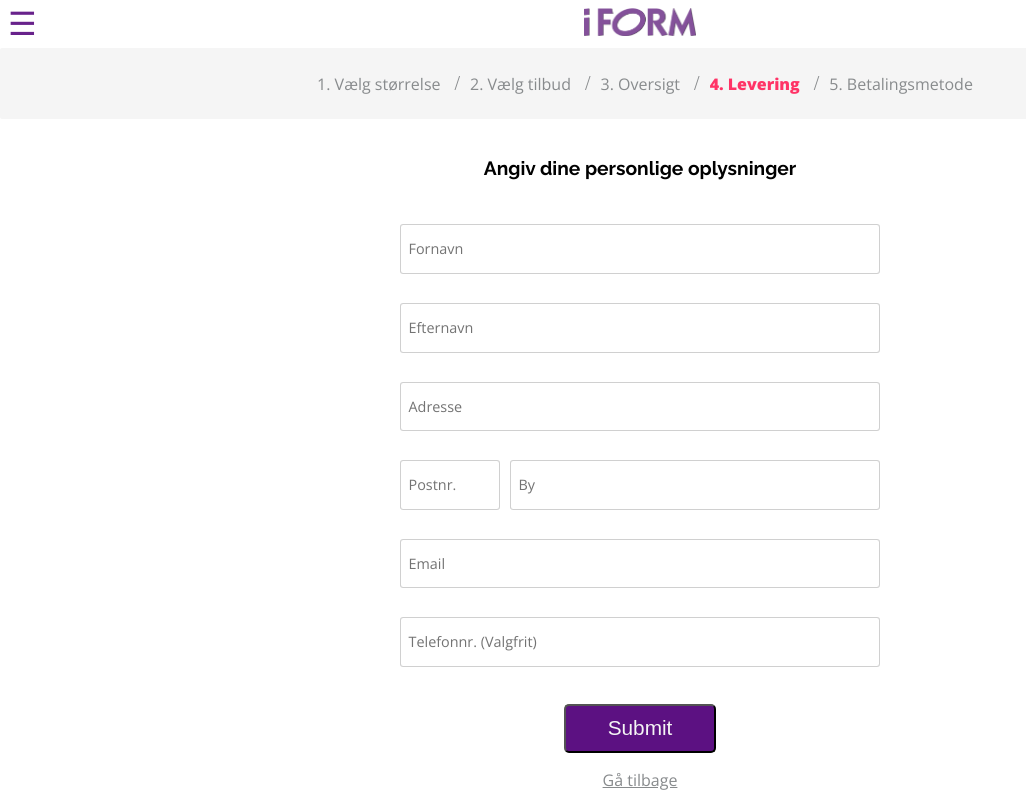
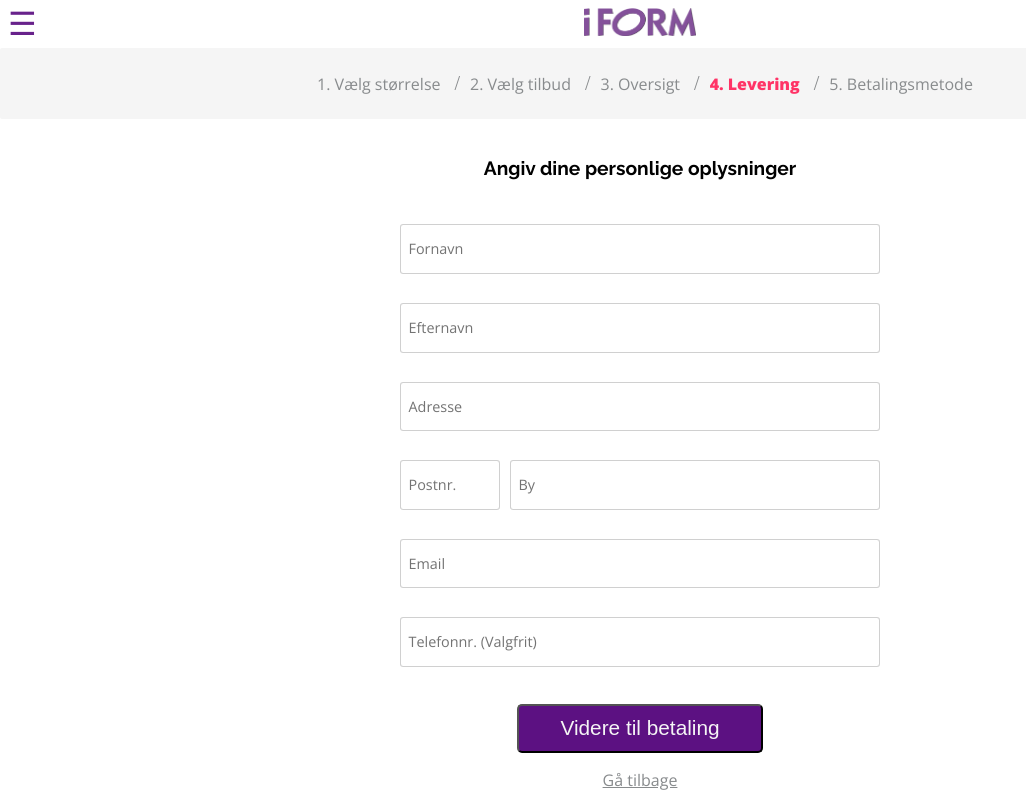
Before and after one commit to nata2653/iForm, a website built with Parcel: page form.html in a window 1280 px wide. Shown: the whole page, without its empty margins (0-1026 px from the left). Built offline with nearby package versions, Linux system fonts and the light colour scheme.

Commit message:
Submit -> videre til betaling

```diff
--- a/form.html
+++ b/form.html
@@ -83,7 +83,7 @@
         <label for="phone"><span>Telefonnr. (Valgfrit)</span></label>
       </div>
 
-      <input type="submit" value="Submit" />
+      <input type="submit" value="Videre til betaling" />
       <div class="back-link">
         <a href="/form.html" class="back">Gå tilbage</a>
       </div>
```
